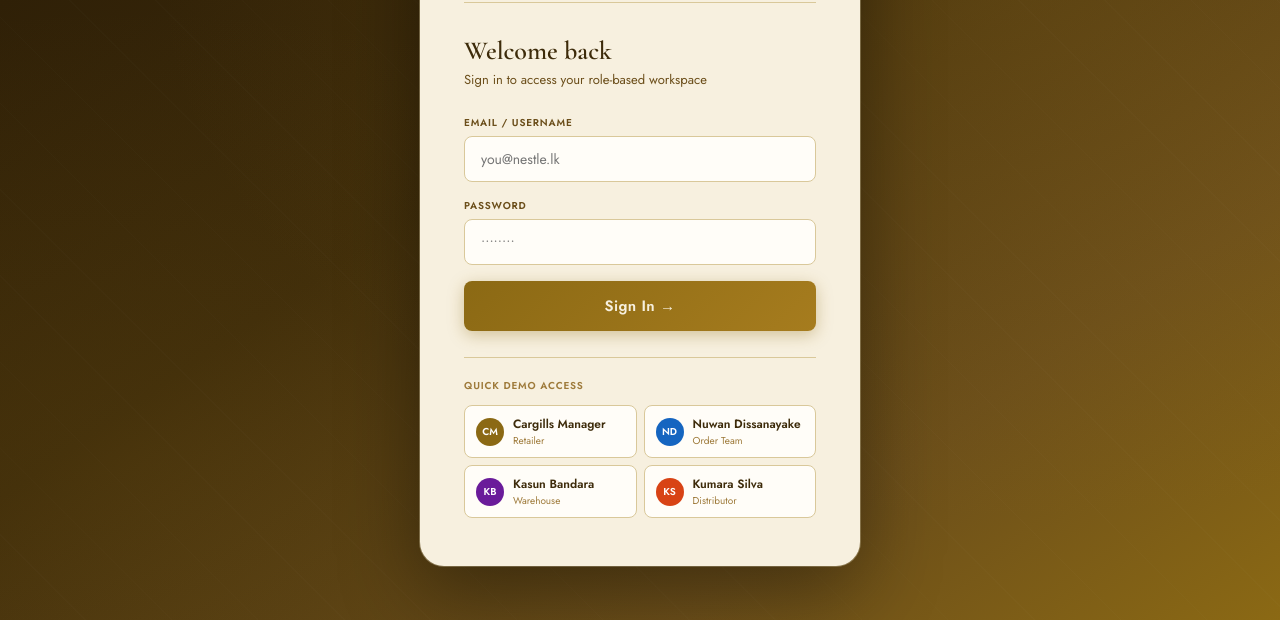
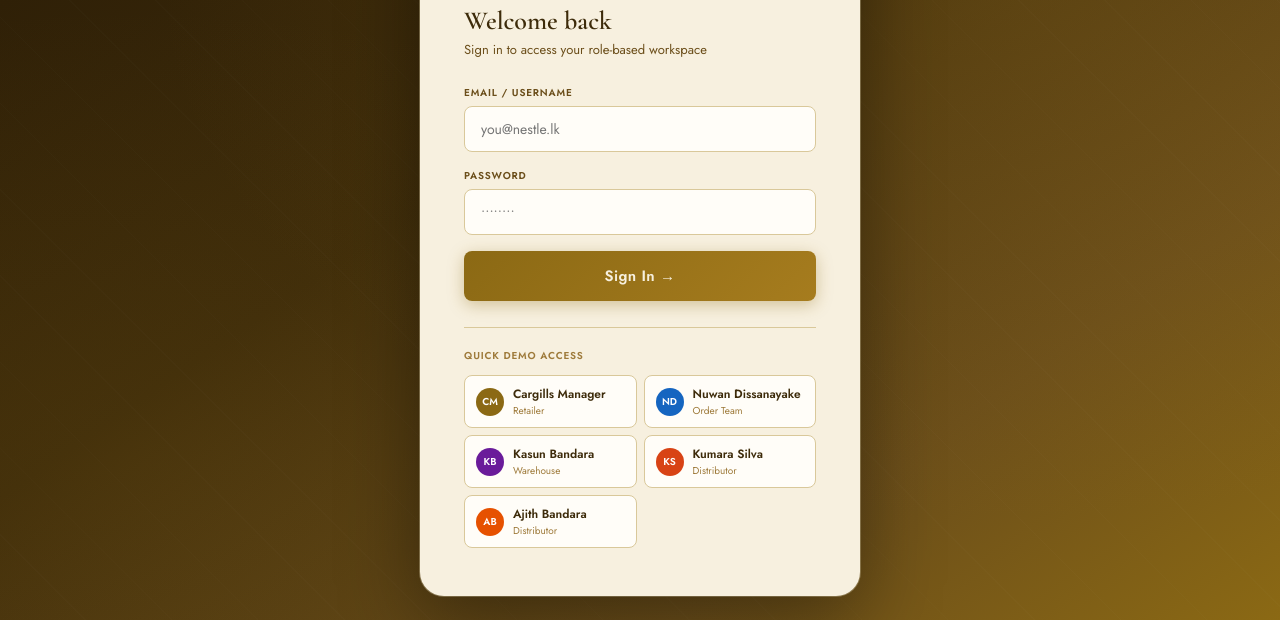
Before and after one commit to code-oshi123/nestle-dms-frontend, a plain HTML site: page index.html in a window 1280 px wide. Shown: the part 180-800 px from the top of the page. Drawn offline with nearby package versions, Linux system fonts and the light colour scheme.

Commit message:
sprint-correction-3

```diff
--- a/index.html
+++ b/index.html
@@ -289,6 +289,7 @@ tr:hover td{background:rgba(139,105,20,.03)}
 
         <button class="qbtn" onclick="quick('warehouse@nestle.lk','wh123')"><div class="qav" style="background:#6A1B9A">KB</div><div><div class="qname">Kasun Bandara</div><div class="qrole">Warehouse</div></div></button>
         <button class="qbtn" onclick="quick('driver1@nestle.lk','drv123')"><div class="qav" style="background:#D84315">KS</div><div><div class="qname">Kumara Silva</div><div class="qrole">Distributor</div></div></button>
+        <button class="qbtn" onclick="quick('ajith@nestle.lk','drv123')"><div class="qav" style="background:#E65100">AB</div><div><div class="qname">Ajith Bandara</div><div class="qrole">Distributor</div></div></button>
       </div>
     </div>
   </div>
```
